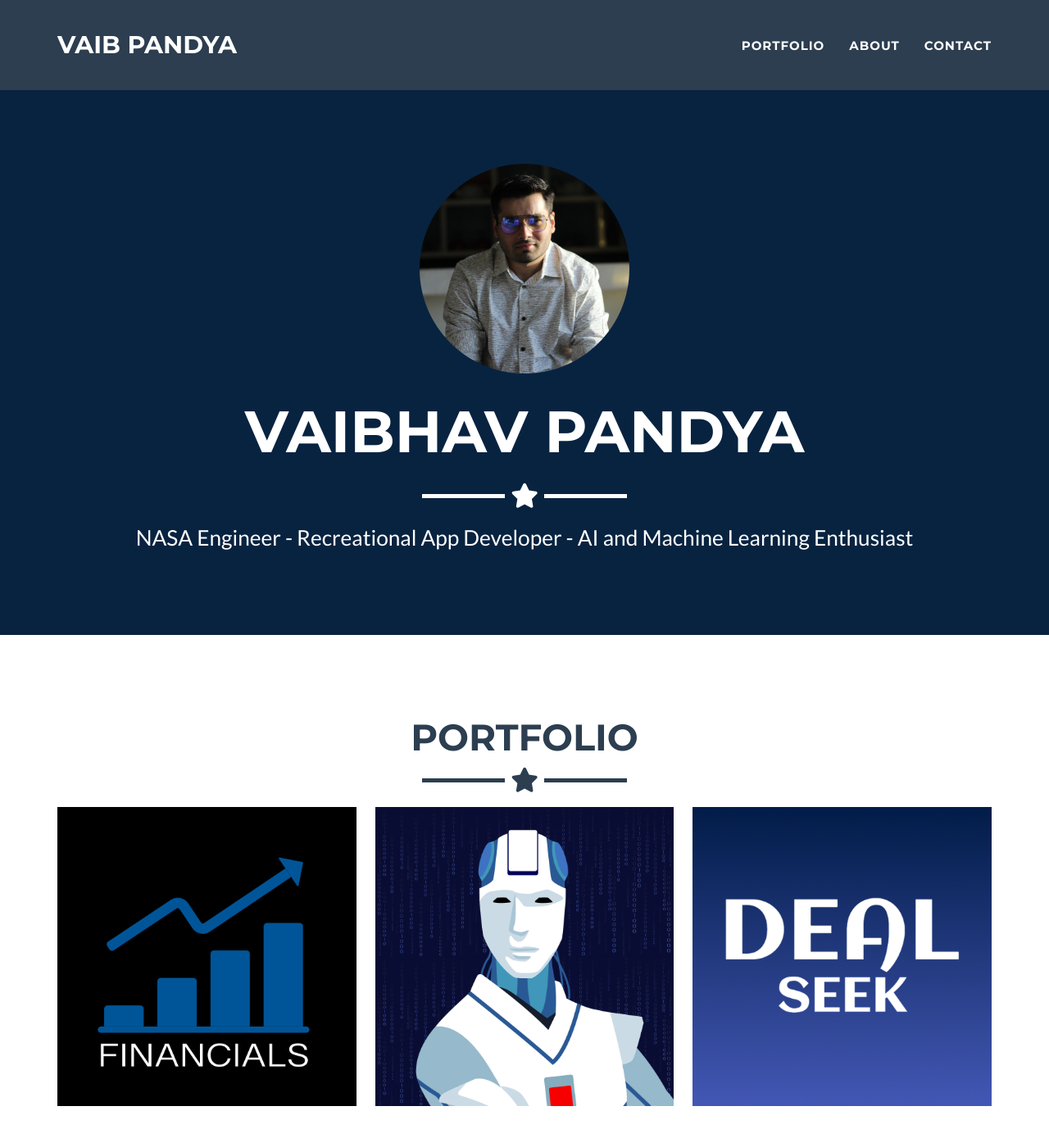
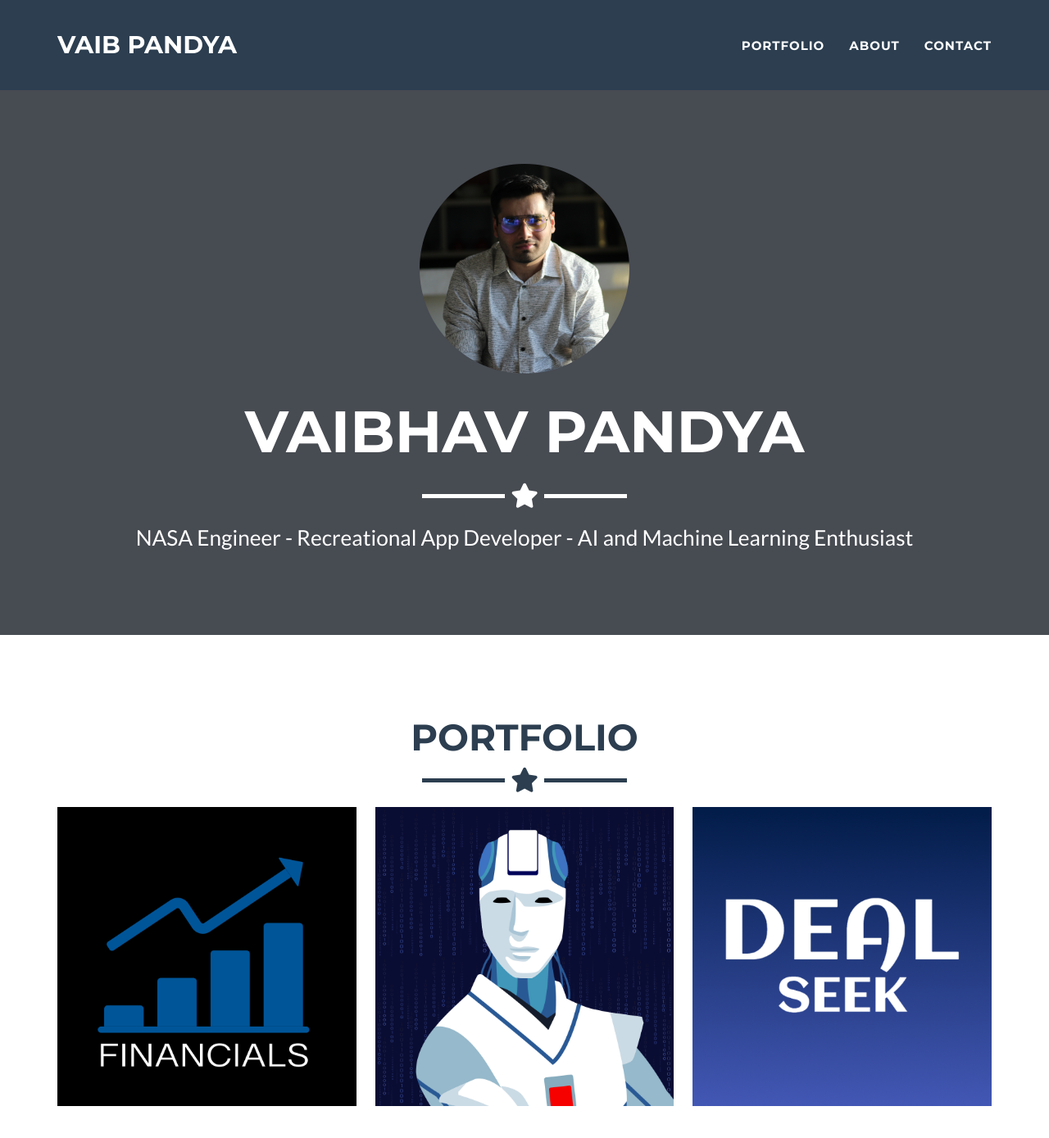
Before and after one commit to pandyav/pandyav.github.io, a Jekyll site: the page built from _posts/2014-07-18-project-1.markdown, in a window 1280 px wide and 1400 px high. Shown: the top 1389 px of the window at 82% size. Built offline with Jekyll 4.4.1, drawn with Linux system fonts in a browser that asks for light colours.

Commit message:
main pic

```diff
--- a/_config.yml
+++ b/_config.yml
@@ -26,10 +26,10 @@ contact: static
 
 # Color settings (hex-codes without the leading hash-tag)
 color:
-  primary: 082340 #80B3FF
+  primary: 474b52 #80B3FF
   primary-rgb: "24,288,156" #"128,179,255"
   secondary: 2c3e50 #FD6E8A
-  secondary-dark: 233140 #A2122F
+  secondary-dark: 061733 #A2122F
 
 # Footer settings
 footer:
```
